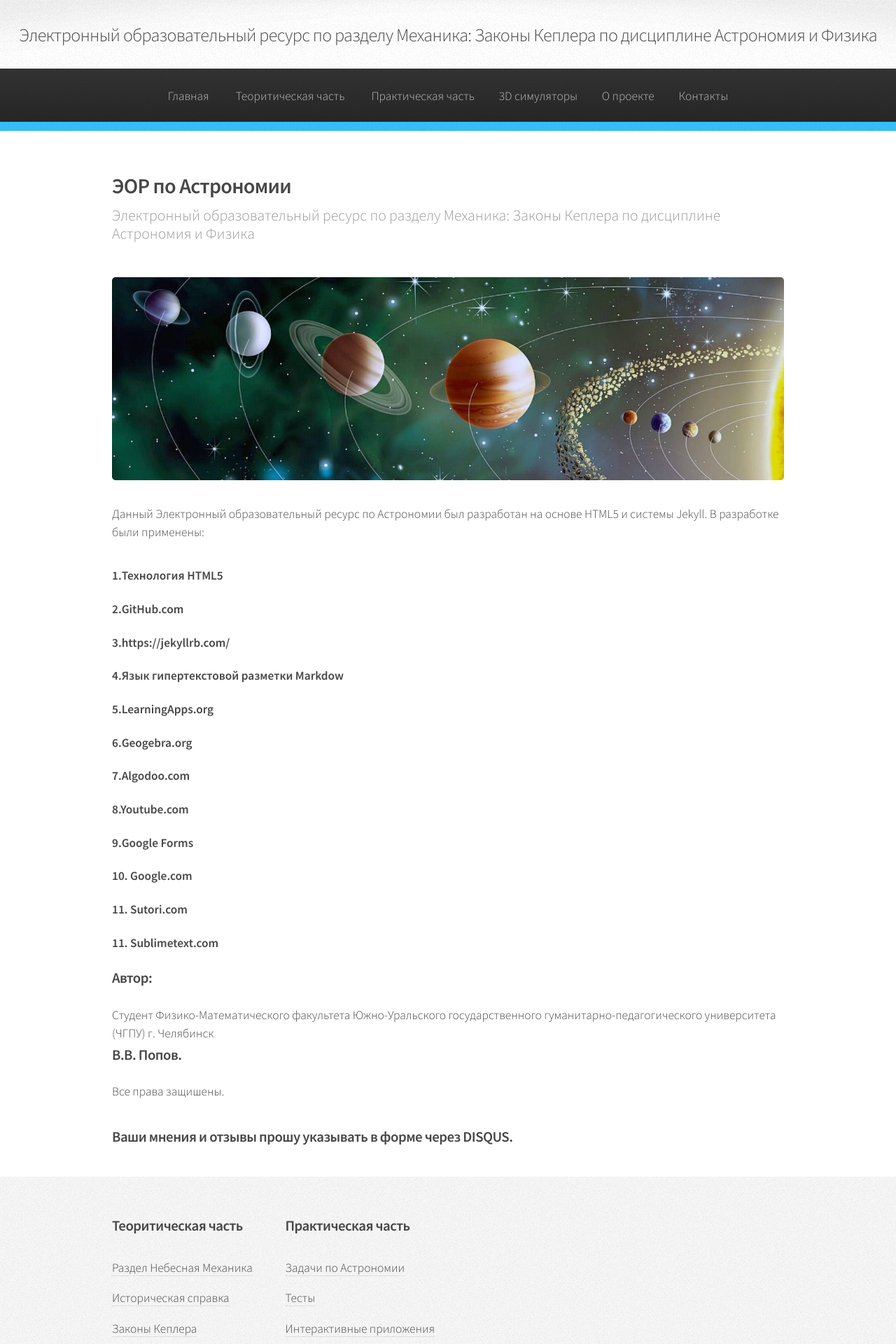
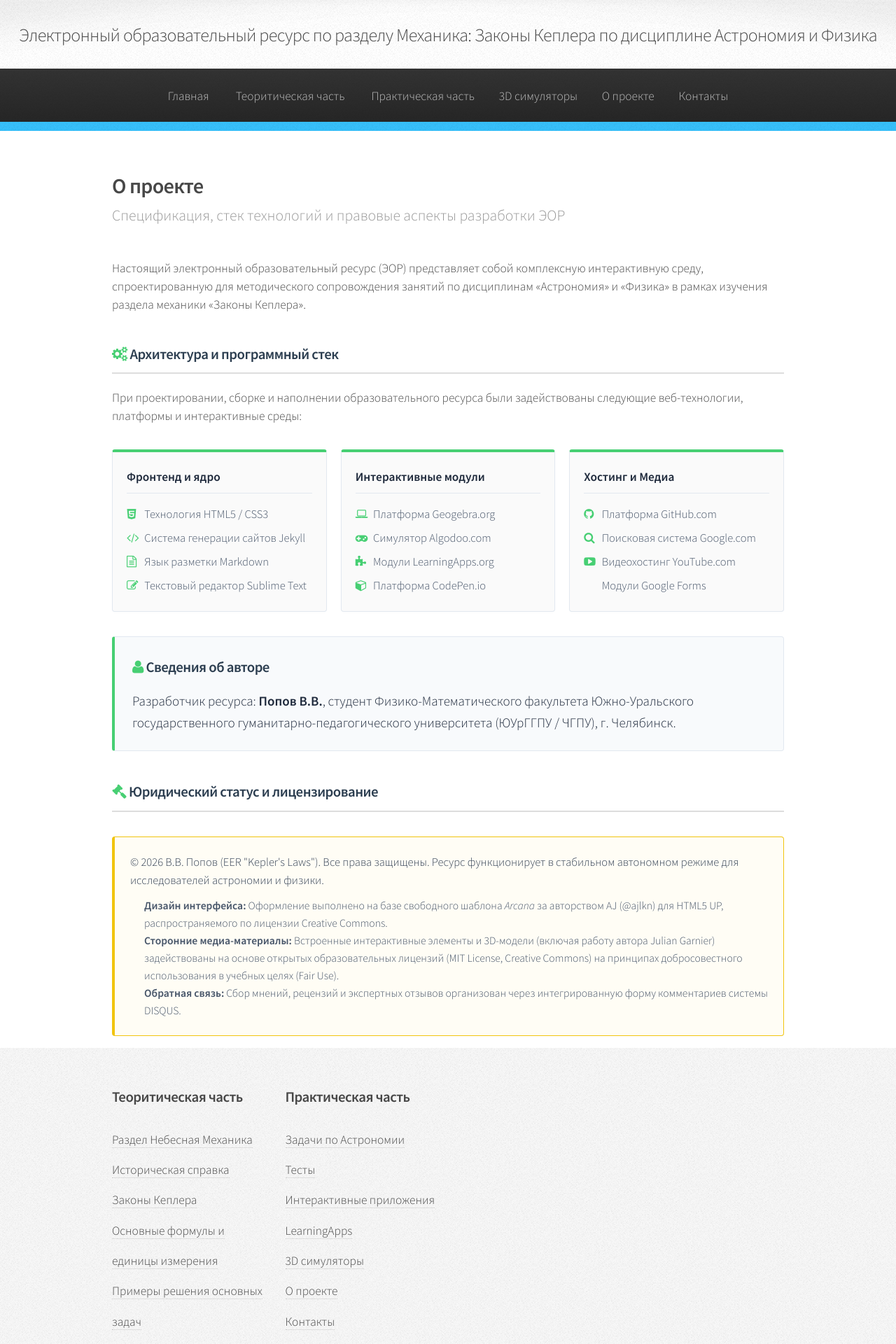
Before and after one commit to VlPop/VlPop.github.io, a Jekyll site: the page built from about_project_1.html, in a window 1280 px wide. Shown: the top 1920 px of the page at 70% size. Built offline with Jekyll 4.4.1, drawn with Linux system fonts in a browser that asks for light colours; comment, search, counter and statistics services are not loaded.

Commit message:
Update about_project_1.html

```diff
--- a/about_project_1.html
+++ b/about_project_1.html
@@ -2,6 +2,65 @@
 title: Arcana
 layout: default
 ---
+
+<!-- Премиальные стили для технологической карты проекта -->
+<style>
+	.tech-grid {
+		display: flex;
+		gap: 20px;
+		flex-wrap: wrap;
+		margin: 25px 0 35px 0;
+	}
+	.tech-category {
+		flex: 1;
+		min-width: 280px;
+		background: #fafafa;
+		border: 1px solid #e2e8f0;
+		border-top: 4px solid #47cf73;
+		padding: 20px;
+		border-radius: 4px;
+		box-shadow: 0 2px 4px rgba(0,0,0,0.01);
+	}
+	.tech-category h4 {
+		margin-top: 0;
+		color: #1e293b;
+		border-bottom: 1px solid #e2e8f0;
+		padding-bottom: 8px;
+		margin-bottom: 12px;
+	}
+	.tech-list {
+		list-style: none;
+		padding-left: 0;
+		margin-bottom: 0;
+	}
+	.tech-list li {
+		padding: 4px 0;
+		font-size: 0.95em;
+		color: #475569;
+	}
+	.tech-list i {
+		color: #47cf73;
+		margin-right: 8px;
+		width: 14px;
+		text-align: center;
+	}
+	.author-card {
+		background: #f8fafc;
+		border: 1px solid #e2e8f0;
+		border-left: 4px solid #47cf73;
+		padding: 25px;
+		margin: 30px 0;
+		border-radius: 4px;
+	}
+	.legal-card {
+		background: #fffdf5;
+		border: 1px solid #f1c40f;
+		border-left: 4px solid #f1c40f;
+		padding: 22px;
+		margin-top: 35px;
+		border-radius: 4px;
+	}
+</style>
 
 <!-- Main -->
 <section class="wrapper style1">
@@ -9,61 +68,81 @@ layout: default
 		<div id="content">
 
 			<!-- Content -->
-
-					<article>
+			<article style="max-width: 1000px; margin: 0 auto;">
 				<header>
-							<h2>ЭОР по Астрономии</h2>
-							<p>Электронный образовательный ресурс по разделу Механика: Законы Кеплера по дисциплине Астрономия и Физика</p>
+					<h2>О проекте</h2>
+					<p>Спецификация, стек технологий и правовые аспекты разработки ЭОР</p>
 				</header>
 
-						<span class="image featured"><img src="{{ site.baseurl }}/assets/images/banner.jpg" alt="" /></span>
-
-						<p>Данный Электронный образовательный ресурс по Астрономии был разработан на основе HTML5 и системы Jekyll.
-							В разработке были применены:
-							<h4>1.Технология HTML5</h4>
-							<h4>2.GitHub.com</h4>
-							<h4>3.https://jekyllrb.com/</h4>
-							<h4>4.Язык гипертекстовой разметки Markdow</h4>
-							<h4>5.LearningApps.org</h4>
-							<h4>6.Geogebra.org</h4>
-							<h4>7.Algodoo.com</h4>
-							<h4>8.Youtube.com</h4>
-							<h4>9.Google Forms</h4>
-							<h4>10. Google.com</h4>
-							<h4>11. Sutori.com</h4>
-							<h4>11. Sublimetext.com</h4>
-							<h3>Автор:</h3> Студент Физико-Математического факультета
-							Южно-Уральского государственного гуманитарно-педагогического университета (ЧГПУ) г. Челябинск</h3>
-							<h3>В.В. Попов.</h3>
-						Все права защишены.
+				<!-- Вводное описание -->
+				<p>
+					Настоящий электронный образовательный ресурс (ЭОР) представляет собой комплексную интерактивную среду, спроектированную для методического сопровождения занятий по дисциплинам «Астрономия» и «Физика» в рамках изучения раздела механики «Законы Кеплера».
 				</p>
 
-						<h3>Ваши мнения и отзывы прошу указывать в форме через DISQUS.</h3>
+				<!-- КАРТА СТЕКА ТЕХНОЛОГИЙ И ИСПОЛЬЗОВАННЫХ РЕСУРСОВ -->
+				<h3 style="color: #2c3e50; border-bottom: 2px solid #ddd; padding-bottom: 8px; margin-top: 40px;">
+					<i class="fa fa-gears" style="color: #47cf73;"></i> Архитектура и программный стек
+				</h3>
+				<p>При проектировании, сборке и наполнении образовательного ресурса были задействованы следующие веб-технологии, платформы и интерактивные среды:</p>
 
-						<div id="disqus_thread"></div>
-<script>
+				<div class="tech-grid">
+					<!-- Блок 1 -->
+					<div class="tech-category">
+						<h4>Фронтенд и ядро</h4>
+						<ul class="tech-list">
+							<li><i class="fa fa-html5"></i> Технология HTML5 / CSS3</li>
+							<li><i class="fa fa-code"></i> Система генерации сайтов Jekyll</li>
+							<li><i class="fa fa-file-text-o"></i> Язык разметки Markdown</li>
+							<li><i class="fa fa-edit"></i> Текстовый редактор Sublime Text</li>
+						</ul>
+					</div>
+					<!-- Блок 2 -->
+					<div class="tech-category">
+						<h4>Интерактивные модули</h4>
+						<ul class="tech-list">
+							<li><i class="fa fa-laptop"></i> Платформа Geogebra.org</li>
+							<li><i class="fa fa-gamepad"></i> Симулятор Algodoo.com</li>
+							<li><i class="fa fa-puzzle-piece"></i> Модули LearningApps.org</li>
+							<li><i class="fa fa-cube"></i> Платформа CodePen.io</li>
+						</ul>
+					</div>
+					<!-- Блок 3 -->
+					<div class="tech-category">
+						<h4>Хостинг и Медиа</h4>
+						<ul class="tech-list">
+							<li><i class="fa fa-github"></i> Платформа GitHub.com</li>
+							<li><i class="fa fa-search"></i> Поисковая система Google.com</li>
+							<li><i class="fa fa-youtube-play"></i> Видеохостинг YouTube.com</li>
+							<li><i class="fa fa-wpforms"></i> Модули Google Forms</li>
+						</ul>
+					</div>
+				</div>
 
-/**
-*  RECOMMENDED CONFIGURATION VARIABLES: EDIT AND UNCOMMENT THE SECTION BELOW TO INSERT DYNAMIC VALUES FROM YOUR PLATFORM OR CMS.
-*  LEARN WHY DEFINING THESE VARIABLES IS IMPORTANT: https://disqus.com/admin/universalcode/#configuration-variables*/
-/*
-var disqus_config = function () {
-this.page.url = PAGE_URL;  // Replace PAGE_URL with your page's canonical URL variable
-this.page.identifier = PAGE_IDENTIFIER; // Replace PAGE_IDENTIFIER with your page's unique identifier variable
-};
-*/
-(function() { // DON'T EDIT BELOW THIS LINE
-var d = document, s = d.createElement('script');
-s.src = 'https://eor-keplerslaws.disqus.com/embed.js';
-s.setAttribute('data-timestamp', +new Date());
-(d.head || d.body).appendChild(s);
-})();
-</script>
+				<!-- СВЕДЕНИЯ ОБ АВТОРЕ -->
+				<div class="author-card">
+					<h3 style="margin-top: 0; color: #2c3e50; margin-bottom: 15px;"><i class="fa fa-user" style="color: #47cf73;"></i> Сведения об авторе</h3>
+					<p style="font-size: 1.1em; line-height: 1.6; color: #1e293b; margin-bottom: 0;">
+						Разработчик ресурса: <strong>Попов В.В.</strong>, студент Физико-Математического факультета Южно-Уральского государственного гуманитарно-педагогического университета (ЮУрГГПУ / ЧГПУ), г. Челябинск.
+					</p>
+				</div>
 
+				<!-- ЮРИДИЧЕСКИЙ БЛОК, ЛИЦЕНЗИИ И ОТЗЫВЫ -->
+				<h3 style="color: #2c3e50; border-bottom: 2px solid #ddd; padding-bottom: 8px; margin-top: 40px;">
+					<i class="fa fa-legal" style="color: #47cf73;"></i> Юридический статус и лицензирование
+				</h3>
 
+				<div class="legal-card">
+					<p style="font-size: 0.95em; line-height: 1.6; color: #334155; margin-bottom: 12px;">
+						© 2026 В.В. Попов (EER "Kepler's Laws"). Все права защищены. Ресурс функционирует в стабильном автономном режиме для исследователей астрономии и физики.
+					</p>
+					<ul style="font-size: 0.9em; color: #475569; padding-left: 20px; line-height: 1.6; margin-bottom: 0;">
+						<li><strong>Дизайн интерфейса:</strong> Оформление выполнено на базе свободного шаблона <em>Arcana</em> за авторством AJ (@ajlkn) для HTML5 UP, распространяемого по лицензии Creative Commons.</li>
+						<li><strong>Сторонние медиа-материалы:</strong> Встроенные интерактивные элементы и 3D-модели (включая работу автора Julian Garnier) задействованы на основе открытых образовательных лицензий (MIT License, Creative Commons) на принципах добросовестного использования в учебных целях (Fair Use).</li>
+						<li><strong>Обратная связь:</strong> Сбор мнений, рецензий и экспертных отзывов организован через интегрированную форму комментариев системы DISQUS.</li>
+					</ul>
+				</div>
 
 			</article>
-
 		</div>
 	</div>
 </section>
```
Lines whose indentation alone changed are shown as unchanged.
